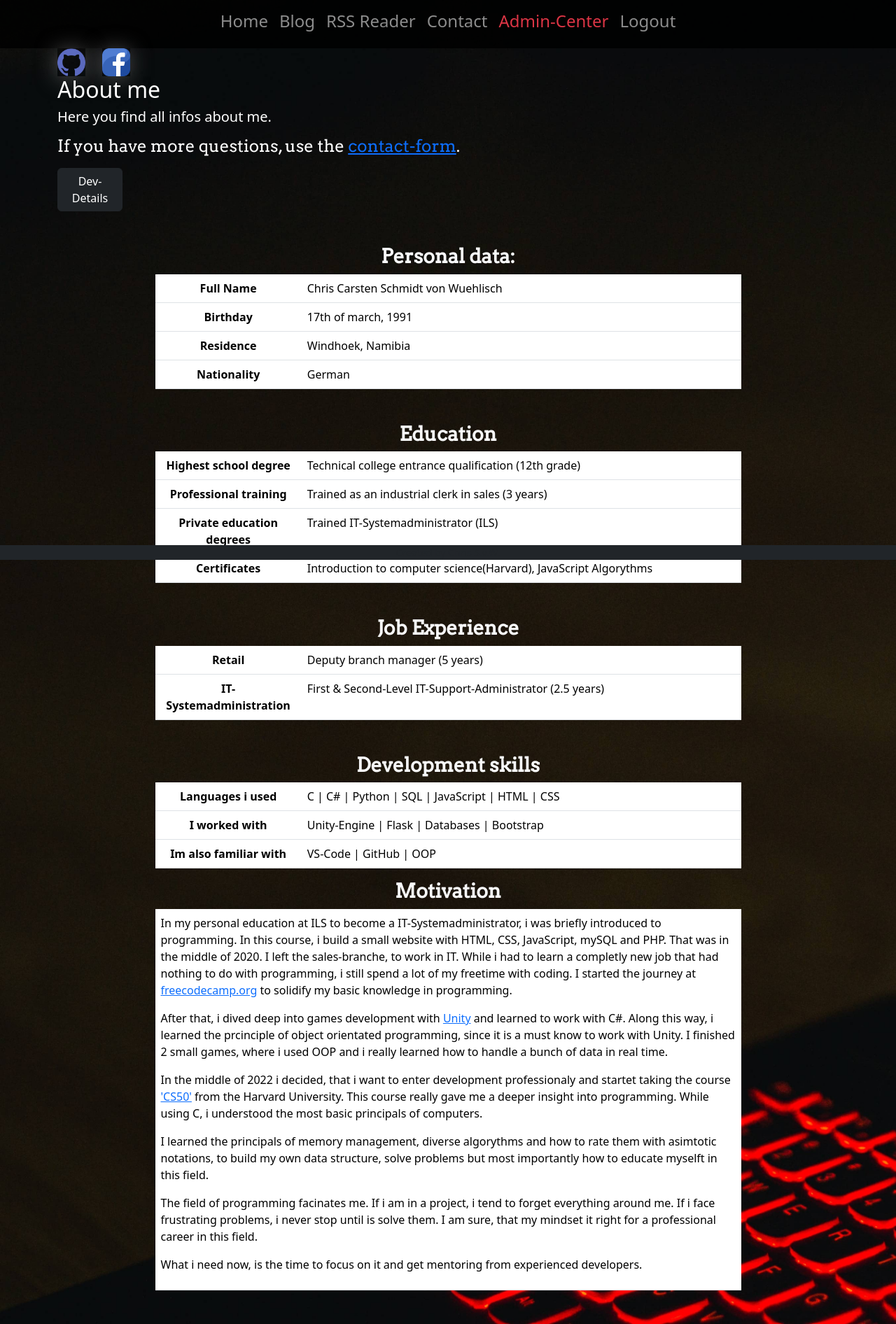
After one commit to ChrisdasB/Flask_Old_Portfolio, a Flask app: page /aboutme in a window 1280 px wide. The commit adds this page. Shown: the whole page at 70% size. Run offline with Flask 2, Linux system fonts and the light colour scheme; a user stored in the database is signed in; parts of the project's set-up code (start-up, migrations or seed data) failed here and were passed over; some libraries are stand-ins or nearby versions.

Commit message:
VIsuals, 'About Me' page
Implemented CSS animations
Updated visuals on 'Blog'
Created aboutme.html

```diff
--- a/app.py
+++ b/app.py
@@ -1,6 +1,3 @@
-aeroleads_API = "c53b1e22d829b7b12666122519b8dec4"
-
-import os
 import re
 import feedparser
 import csv
@@ -36,7 +33,6 @@ mail = Mail(app)
 
 # Configure translator
 translator = Translator()
-
 
 # Deletes session when closes browser
 app.config["SESSION_PERMANENT"] = False
@@ -366,6 +362,12 @@ def blog():
     return render_template("blog.html", blogs=blogs)
 
 
+# ABOUT ME
+@app.route("/aboutme", methods=["GET"])
+@login_required
+def aboutme():
+    return render_template("aboutme.html")
+
 #ADMIN
 @app.route("/admincenter", methods=["GET", "POST"])
 # Make sure, admin is logged in in this session
@@ -408,10 +410,12 @@ def deletecomment():
 def deletepost():
     # Get variables
     post_id = request.form.get("post_id")
+    if not post_id:
+        return render_template("/blog.html", warning = "Something went wrong!")
     if post_id:
         db.execute("DELETE FROM blog WHERE post_id=?;", post_id)
 
-    return redirect("/blog")
+    return redirect("/blog.html")
 
 
 # DELETE USER
@@ -420,7 +424,7 @@ def deletepost():
 def deleteuser():
     # Get variables
     username = request.form.get("username")
-    if not username:
+    if not username or username == 'Admin':
         return render_template("/admincenter.html", warning1 = "Please enter a username!")
 
     userdata = db.execute("SELECT * FROM users WHERE username = ?;", username)
--- a/requirements.txt
+++ b/requirements.txt
@@ -19,6 +19,7 @@ cymem==2.0.7
 dbus-python==1.2.18
 distro==1.7.0
 distro-info===1.1build1
+feedparser==6.0.10
 Flask==2.2.3
 Flask-Mail==0.9.1
 Flask-Session==0.4.0
@@ -58,6 +59,7 @@ poetry-version==0.2.0
 preshed==3.0.8
 profanity-check==1.0.3
 profanity-filter==1.3.3
+py3dns==3.2.1
 pydantic==1.10.5
 PyGObject==3.42.1
 pyinotify==0.9.6
@@ -73,6 +75,7 @@ ruamel.yaml==0.17.21
 scikit-learn==1.2.1
 scipy==1.10.1
 SecretStorage==3.3.1
+sgmllib3k==1.0.0
 simplejson==3.17.6
 six==1.16.0
 sklearn==0.0.post1
@@ -97,6 +100,7 @@ ubuntu-advantage-tools==8001
 ufw==0.36.1
 unattended-upgrades==0.1
 urllib3==1.26.14
+validate-email-address==1
 wadllib==1.3.6
 wasabi==0.10.1
 Werkzeug==2.2.3
--- a/static/styles.css
+++ b/static/styles.css
@@ -117,3 +117,43 @@ body {
     0% { opacity: 0; }
     100% { opacity: 1; }
   }
+
+
+.animation-fly-in-left {
+    position: relative;
+    animation: left-fly-in;
+    animation-duration: 3s;
+}
+
+.animation-fly-in-right {
+    position: relative;
+    animation: right-fly-in;
+    animation-duration: 3s;
+}
+
+.animation-fly-in-top-3 {
+    position: relative;
+    animation: top-fly-in ease-in;
+    animation-duration: 3s;
+}
+
+.animation-fly-in-top-4 {
+    position: relative;
+    animation: top-fly-in ease-in;
+    animation-duration: 3.5s;
+}
+
+@keyframes left-fly-in {
+    0% {left: -50px;}
+    100% {left: 0px;}
+}
+
+@keyframes right-fly-in {
+    0% {right: -50px;}
+    100% {right: 0px;}
+}
+
+@keyframes top-fly-in {
+    0% {top: -300px;}
+    100% {top: 0px;}
+}
--- /dev/null
+++ b/templates/aboutme.html
@@ -0,0 +1,158 @@
+{% extends "layout.html" %}
+
+{% block title %}
+    Login
+{% endblock %}
+
+{% block main %}
+
+
+<div class="row">
+    <a href="https://github.com/ChrisdasB" target="_blank" class="social-icon animation-fly-in-top-3"><img src="/static/github.png" alt="" class="social-icon box-shadow"></a>
+    <a href="https://www.facebook.com/chris.block.54/" target="_blank" class="social-icon animation-fly-in-top-4"><img src="/static/facebook.png" alt="" class="social-icon box-shadow"></a>
+</div>
+<h2 class="text-start animation-fade-in-3 animation-fly-in-left">About me</h2>
+<h5 class="text-start animation-fade-in-4 animation-fly-in-right">Here you find all infos about me.</h5>
+<h4 class="text-start mt-3 comment-header-font animation-fly-in-left  animation-fade-in-5">If you have more questions, use the <a href="/contact.html">contact-form</a>.</h4>
+<div class="row">
+    <section class="pt-2 text-start" name="documentation">
+        <p>
+            <a class="btn col-1 btn-dark" data-bs-toggle="collapse" href="#collapseExample" role="button" aria-expanded="false" aria-controls="collapseExample">
+              Dev-Details
+            </a>
+          </p>
+          <div class="collapse text-start" id="collapseExample">
+            <div class="card card-body bg-dark text-light mx-auto w-75">
+              <p>This site is created with HTML, CSS, JavaScript, Python and Flask.</p>
+              <p>Please login or create an account, to see more of my work.</p>
+              <p>This site is supposed to be a technical showcase.</p>
+            </div>
+          </div>
+    </section>
+</div>
+<div class="buffer-1"></div>
+
+<h3 class="text-light site-header-font">Personal data:</h3>
+<table class="table w-75 mx-auto text-light bg-dark-trans">
+    <tr>
+        <th class="w-25">Full Name</th>
+        <td class="text-start">Chris Carsten Schmidt von Wuehlisch</td>
+    </tr>
+    <tr>
+        <th>Birthday</th>
+        <td class="text-start">17th of march, 1991</td>
+    </tr>
+    <tr>
+        <th>Residence</th>
+        <td class="text-start">Windhoek, Namibia</td>
+    </tr>
+    <tr>
+        <th>Nationality</th>
+        <td class="text-start">German</td>
+    </tr>
+</table>
+
+<div class="buffer-1"></div>
+
+<h3 class="text-light site-header-font">Education</h3>
+<table class="table w-75 mx-auto text-light bg-dark-trans">
+    <tr>
+        <th class="w-25">Highest school degree</th>
+        <td class="text-start">Technical college entrance qualification (12th grade)</td>
+    </tr>
+    <tr>
+        <th>Professional training</th>
+        <td class="text-start">Trained as an industrial clerk in sales (3 years)</td>
+    </tr>
+    <tr>
+        <th>Private education degrees</th>
+        <td class="text-start">Trained IT-Systemadministrator (ILS)</td>
+    </tr>
+    <tr>
+        <th>Certificates</th>
+        <td class="text-start">Introduction to computer science(Harvard),
+            JavaScript Algorythms
+        </td>
+    </tr>
+</table>
+
+<div class="buffer-1"></div>
+
+<h3 class="text-light site-header-font">Job Experience</h3>
+<table class="table w-75 mx-auto text-light bg-dark-trans">
+    <tr>
+        <th class="w-25">Retail</th>
+        <td class="text-start">Deputy branch manager (5 years)</td>
+    </tr>
+    <tr>
+        <th>IT-Systemadministration</th>
+        <td class="text-start">First & Second-Level IT-Support-Administrator (2.5 years)</td>
+    </tr>
+</table>
+
+<div class="buffer-1"></div>
+
+<h3 class="text-light site-header-font">Development skills</h3>
+<table class="table w-75 mx-auto text-light bg-dark-trans">
+    <tr>
+        <th class="w-25">Languages i used</th>
+        <td class="text-start">C | C# | Python | SQL | JavaScript | HTML | CSS</td>
+    </tr>
+    <tr>
+        <th>I worked with</th>
+        <td class="text-start">Unity-Engine | Flask | Databases | Bootstrap</td>
+    </tr>
+    <tr>
+        <th>Im also familiar with</th>
+        <td class="text-start">VS-Code | GitHub | OOP</td>
+    </tr>
+</table>
+
+<h3 class="text-light site-header-font">Motivation</h3>
+<table class="table w-75 mx-auto text-light bg-dark-trans">
+    <tr>
+
+        <td class="text-start"><p>In my personal education at ILS to become a IT-Systemadministrator, i was briefly introduced to programming.
+            In this course, i build a small website with HTML, CSS, JavaScript, mySQL and PHP.
+            That was in the middle of 2020. I left the sales-branche, to work in IT.
+            While i had to learn a completly new job that had nothing to do with programming, i still spend a lot of my freetime with coding.
+            I started the journey at <a href="https://www.freecodecamp.org/">freecodecamp.org</a> to solidify my basic knowledge in programming.
+        </p>
+        <p>
+            After that, i dived deep into games development with <a href="https://unity.com/">Unity</a> and learned to work with C#.
+            Along this way, i learned the prcinciple of object orientated programming, since it is a must know to work with Unity.
+            I finished 2 small games, where i used OOP and i really learned how to handle a bunch of data in real time.
+        </p>
+        <p>
+            In the middle of 2022 i decided, that i want to enter development professionaly and startet taking the course <a href="https://cs50.harvard.edu/x/2023/">'CS50'</a> from the Harvard University.
+            This course really gave me a deeper insight into programming. While using C, i understood the most basic principals of computers.
+        </p>
+        <p>
+            I learned the principals of memory management, diverse algorythms and how to rate them with asimtotic notations, to build my own data structure,
+            solve problems but most importantly how to educate myselft in this field.
+        </p>
+        <p>
+            The field of programming facinates me. If i am in a project, i tend to forget everything around me. If i face frustrating problems, i never stop until is solve them.
+            I am sure, that my mindset it right for a professional career in this field.
+        </p>
+        <p>
+            What i need now, is the time to focus on it and get mentoring from experienced developers.
+        </p>
+        </td>
+    </tr>
+
+</table>
+
+<div class="buffer-1"></div>
+
+    {%if warning is not undefined%}
+    <div>
+        <h3 class="mt-3 text-warning">{{warning}}</h3>
+    </div>
+
+    {%endif%}
+</div>
+</div>
+
+
+{% endblock %}
--- a/templates/home.html
+++ b/templates/home.html
@@ -6,8 +6,8 @@
 
 {% block main %}
 <h2 class="text-start animation-fade-in-3 mb-5">Home</h2>
-<h3 class="text-start animation-fade-in-4">Welcome, {{userdata[0]["username"]}}</h3>
-<h5 class="text-start mt-3 comment-header-font  animation-fade-in-5">Your are a member since {{userdata[0]["reg_date"]}}</h5>
+<h3 class="text-start animation-fade-in-4 animation-fly-in-left">Welcome, {{userdata[0]["username"]}}</h3>
+<h5 class="text-start mt-3 comment-header-font animation-fly-in-right animation-fade-in-5">Your are a member since {{userdata[0]["reg_date"]}}</h5>
 <section class="pt-2 text-start" name="documentation">
   <p>
       <a class="btn col-1 btn-dark" data-bs-toggle="collapse" href="#collapseExample" role="button" aria-expanded="false" aria-controls="collapseExample">
--- a/templates/rssreader.html
+++ b/templates/rssreader.html
@@ -45,9 +45,6 @@
         </form>
     </div>
 
-    beds@trendwood.com.name
-
-    - Scetch mit maßen
 
 
         {%if rss_feed is not undefined%}
```
Also changed, not shown: templates/blog.html (+7 -4 lines), templates/login.html (+6 -6 lines), portfolio.db, static/Coding2.jpg.
